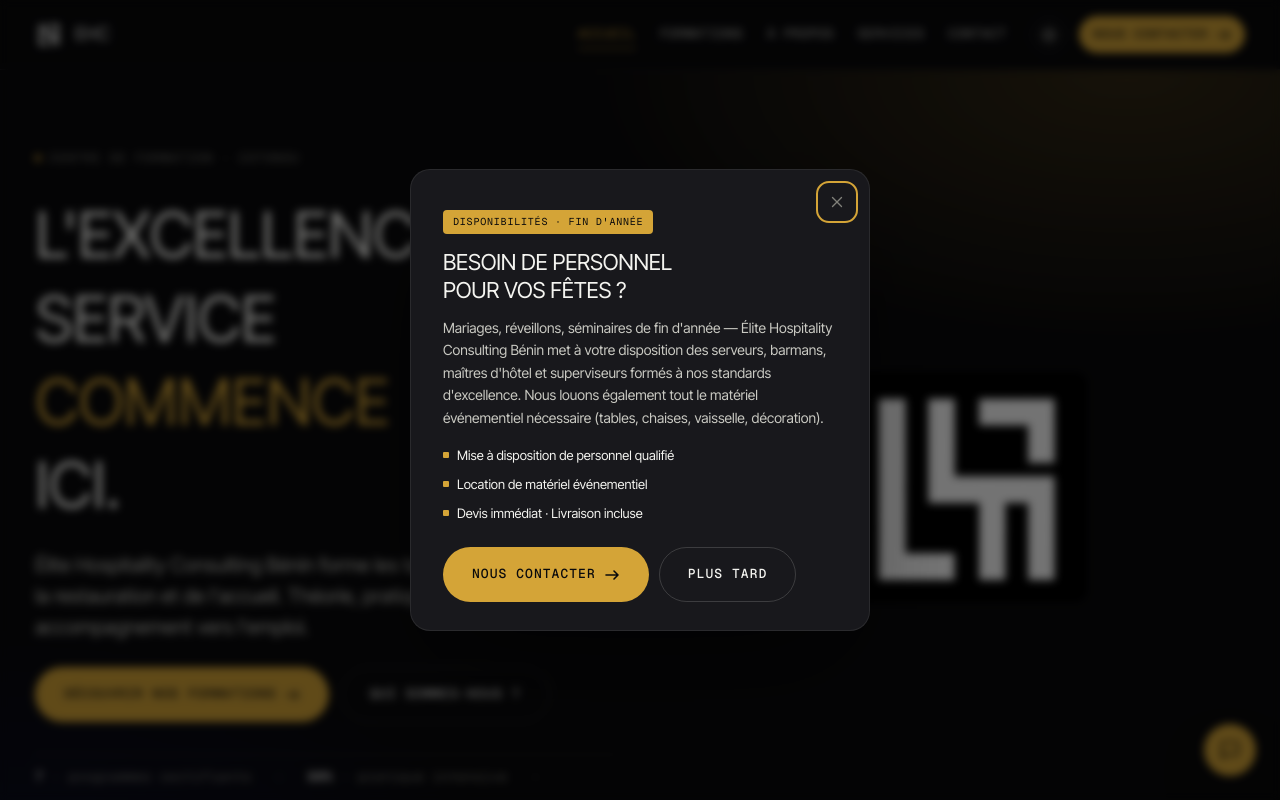
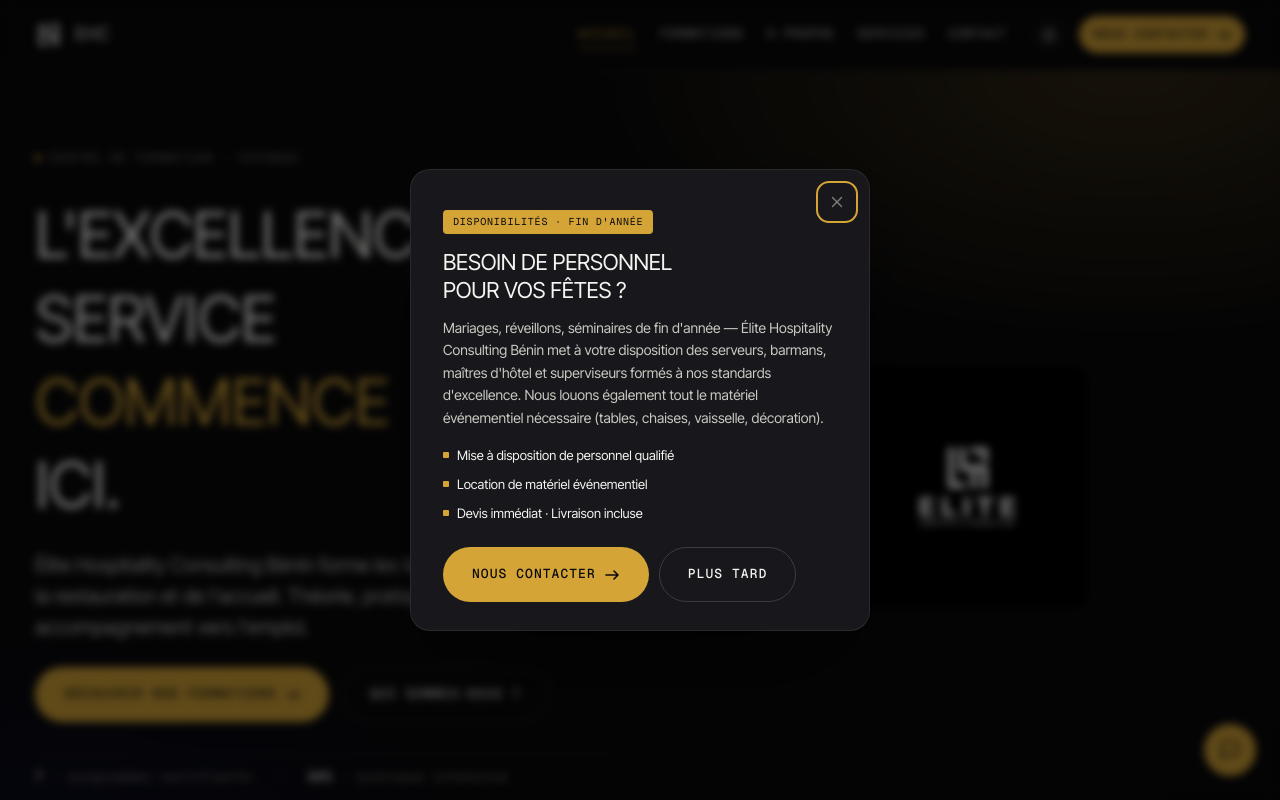
Before and after one commit to MarletDJEN/ehc, a React (Vite) app: page / in a window 1280 px wide. Shown: the top 800 px of the page. Built offline with nearby package versions, Linux system fonts and the light colour scheme; a web font is replaced by a local one.

Commit message:
fix: utilise elite.jpg dans hero accueil

```diff
--- a/src/pages/Home.jsx
+++ b/src/pages/Home.jsx
@@ -38,7 +38,7 @@
               </div>
             </div>
             <div className="hero-media">
-              <img className="hero-logo" src="/assets/img/logo.jpeg" alt="Élite Hospitality Consulting Bénin" />
+              <img className="hero-logo" src="/assets/elite.jpg" alt="Élite Hospitality Consulting Bénin" />
             </div>
           </div>
         </div>
```
Also changed, not shown: public/assets/elite.jpg (added).
